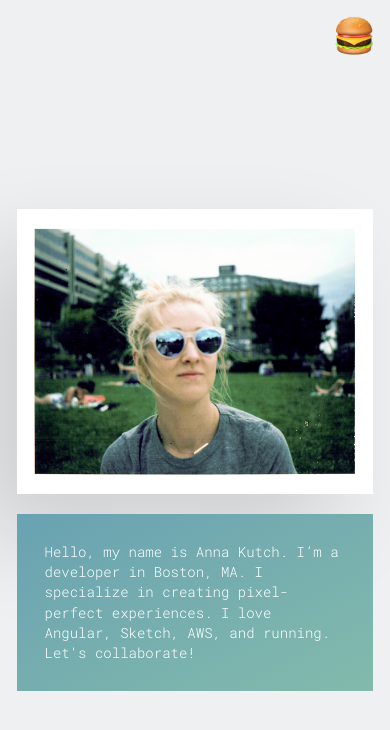
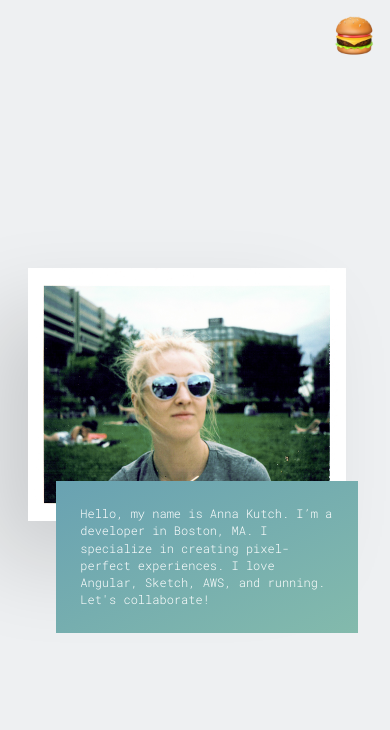
Before and after one commit to akutch/kutch-codes, an Angular app: page /home in a window 390 px wide. Shown: the top 730 px of the page. Built offline with nearby package versions, Linux system fonts and the light colour scheme.

Commit message:
Adjust responsive styles for landing page

```diff
--- a/src/app/landing/landing.component.html
+++ b/src/app/landing/landing.component.html
@@ -1,7 +1,8 @@
-
+<div class="ak-landing">
     <figure class="ak-image-container">
         <img class="ak-image" src="../assets/images/anna.png" alt="Anna Kutch"/>
     </figure>
     <caption class="ak-caption">
         Hello, my name is Anna Kutch. I’m a developer in Boston, MA. I specialize in creating pixel-perfect experiences. I love Angular, Sketch, AWS, and running. Let's collaborate!
     </caption>
+</div>
--- a/src/app/landing/landing.component.scss
+++ b/src/app/landing/landing.component.scss
@@ -1,4 +1,9 @@
 @import '~styles.scss';
+
+.ak-landing {
+    margin-left: -1em; /* to account for offset caption */
+    transition: margin 200ms;
+}
 
 .ak-image-container {
     display: flex;
@@ -7,29 +12,40 @@
 
 .ak-image {
     box-shadow: $ak-transparent-gray -40px 42px 88px;
-    height: 285px;
+    height: 65vw;
+    max-height: 400px;
     transition: height 200ms;
 
-    @media screen and ( min-width: 62.5em ) { /* 1000px */
-        height: 350px;
+    @media all and ( min-width: 31.25em ) { /* 500px */
+        height: 60vw;
     }
+
 }
 
 .ak-caption {
     background: $ak-light-blue;
     background: linear-gradient(to bottom right, $ak-light-blue, $ak-teal);
     color: $ak-white;
-    font-size: $ak-small-font;
+    font-size: $ak-xs-font;
     line-height: $ak-small-line-height;
-    margin: 20px 0 0 0;
+    margin: -40px 0 0 40px;
+    max-width: 450px;
     padding: 2em;
     position: relative;
     text-align: left;
     transition: all 200ms;
-    width: 300px;
+    width: 60vw;
 
-    @media screen and ( min-width: 62.5em ) { /* 1000px */
-        margin: -60px 0 0 200px;
-        width: 400px;
+    @media all and ( min-width: 23.4375em ) { /* 375px */
+        width: 65vw;
+    }
+
+    @media all and ( min-width: 31.25em ) { /* 500px */
+        font-size: $ak-small-font;
+    }
+
+    @media all and ( min-width: 43.75em ) { /* 700px */
+        margin: -60px 0 0 60px;
+        width: 60vw;
     }
 }
--- a/src/styles/_variables.scss
+++ b/src/styles/_variables.scss
@@ -13,6 +13,7 @@ $ak-white:      #FFFFFF;
 $ak-transparent-gray: rgba(0, 0, 0, .14);
 
 // font sizes
+$ak-xs-font:            0.75em; /* 12px */
 $ak-small-font:         0.875em; /* 14px */
 $ak-medium-font:        1em; /* 16px */
 $ak-large-font:         1.25em; /* 20px */
```
Lines whose indentation alone changed are shown as unchanged.
